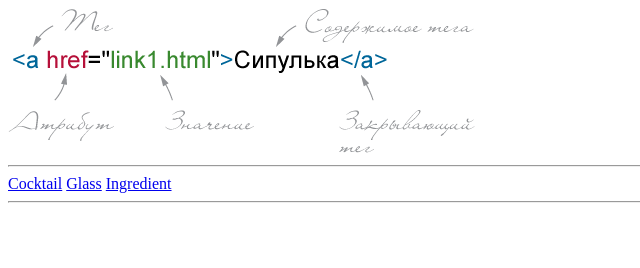
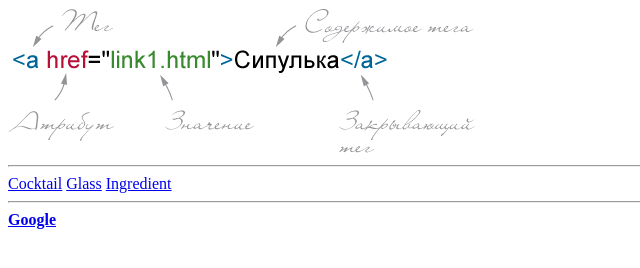
Before and after one commit to denverden/skillup, a plain HTML site: page task-1/index.html in a window 1280 px wide. Shown: the full height of the page, 0-640 px from the left. Drawn offline with Linux system fonts and the light colour scheme.

Commit message:
feat: added content to index.html file

```diff
--- a/task-1/index.html
+++ b/task-1/index.html
@@ -13,5 +13,6 @@
   <a href="./page/glass.html" title="Glass">Glass</a>
   <a href="./page/ingredient.html" title="Ingredient">Ingredient</a>
   <hr>
+  <a href="https://www.google.com/" target="_blank" title="Google"><b>Google</b></a>
 </body>
 </html>
```
